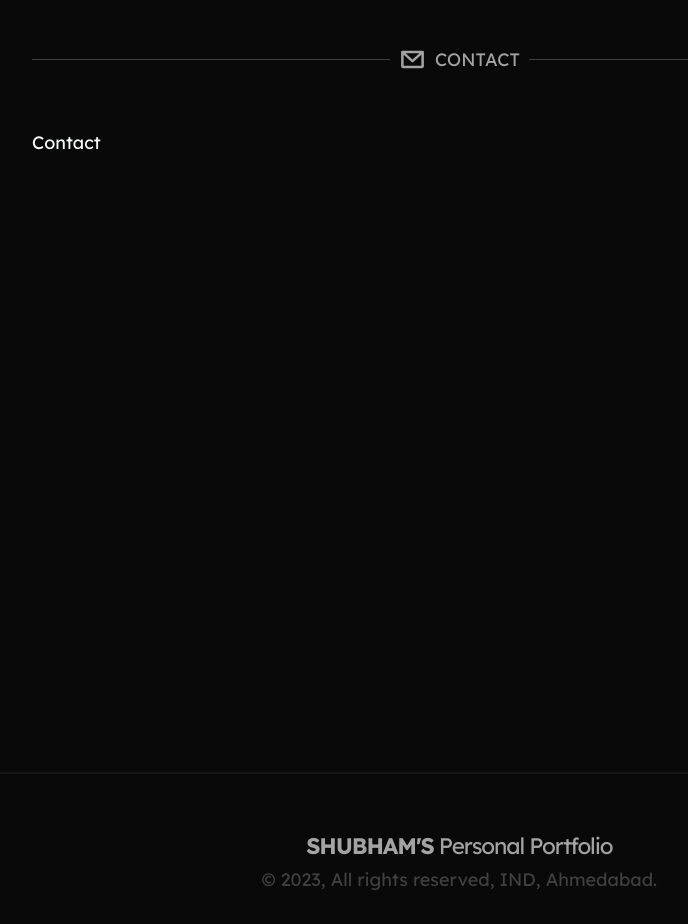
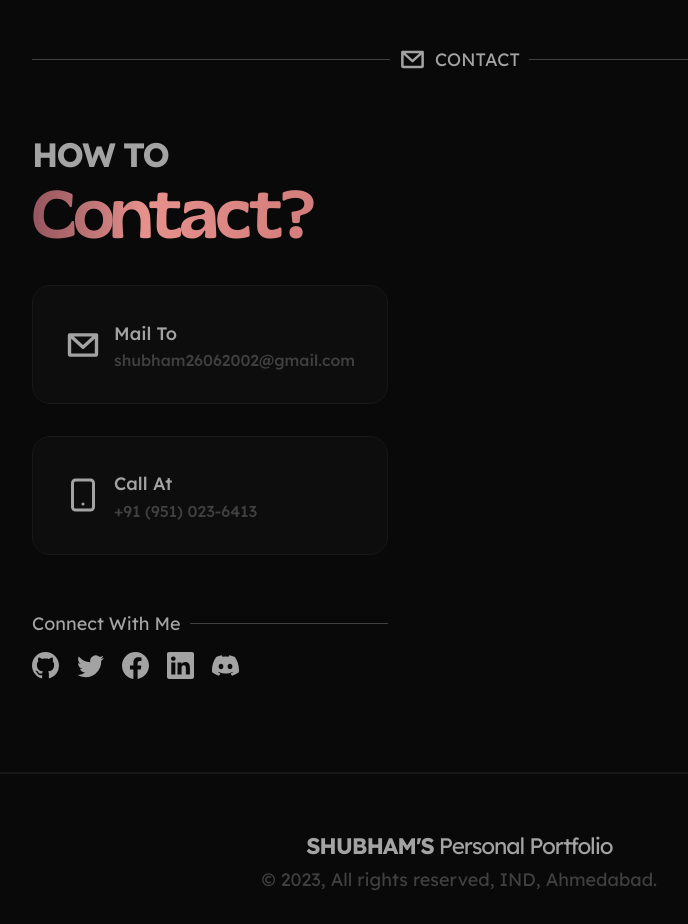
Before and after one commit to shubham26062002/portfolio-website, a Next.js app: page / in a window 1280 px wide. Shown: the part 4380-5304 px from the top of the page, without its empty margins (130-818 px from the left). Built offline with nearby package versions, Linux system fonts and the light colour scheme.

Commit message:
Working on contact section.

```diff
--- /dev/null
+++ b/app/(main)/(home)/_components/contact-section/contact-card.tsx
@@ -0,0 +1,30 @@
+import { IconType } from 'react-icons'
+import Link from 'next/link'
+
+import { cn } from '@/lib/utils'
+
+interface ContactCardProps {
+    icon: IconType,
+    title: string,
+    description?: string,
+    hoverColor?: PrimaryColor,
+    href: string,
+}
+
+export const ContactCard = ({
+    icon: Icon,
+    title,
+    description,
+    hoverColor = 'sea-green',
+    href,
+}: ContactCardProps) => {
+    return (
+        <Link className="p-7 rounded-2xl bg-midnight-gray bg-opacity-50 border-[1px] border-neutral-900 group flex items-center gap-3" href={href} target="_blank">
+            <Icon className={cn('text-neutral-400 group-hover:text-coral-pink transition-all duration-200 transform-gpu', hoverColor === 'coral-pink' && 'group-hover:text-coral-pink')} size={36} />
+            <div className="flex-1">
+                <h1 className="text-neutral-400 font-medium">{title}</h1>
+                <p className="text-sm font-medium text-neutral-700">{description}</p>
+            </div>
+        </Link>
+    )
+}
--- a/app/(main)/(home)/_components/contact-section/index.tsx
+++ b/app/(main)/(home)/_components/contact-section/index.tsx
@@ -1,9 +1,45 @@
 import { PiEnvelopeSimpleBold } from 'react-icons/pi'
+import { FiSmartphone } from 'react-icons/fi'
 
 import { SectionWrapper } from '../section-wrapper'
+import { ContactCard } from './contact-card'
+import { SocialLinks } from './social-links'
 
 export const ContactSection = () => {
+    const contactCardsData = [
+        {
+            icon: PiEnvelopeSimpleBold,
+            title: 'Mail To',
+            description: 'shubham26062002@gmail.com',
+            href: 'mailto:shubham26062002@gmail.com'
+        }, {
+            icon: FiSmartphone,
+            title: 'Call At',
+            description: '+91 (951) 023-6413',
+            href: 'tel:+919510236413'
+        },
+    ]
+
     return (
-        <SectionWrapper section="contact" backgroundColor="midnight-black" icon={PiEnvelopeSimpleBold} title="Contact" hoverColor="coral-pink">Contact</SectionWrapper>
+        <SectionWrapper section="contact" backgroundColor="midnight-black" icon={PiEnvelopeSimpleBold} title="Contact" hoverColor="coral-pink">
+            <div className="flex flex-col lg:flex-row justify-between gap-16">
+                <div className="w-fit">
+                    <div className="w-fit">
+                        <h1 className="text-3xl font-bold uppercase text-neutral-400 leading-relaxed tracking-tighter">How To</h1>
+                        <h1 className="text-6xl font-gliker leading-none tracking-tight text-pink-gradient">Contact?</h1>
+                    </div>
+                    <div className="mt-8 space-y-7">
+
+                        {contactCardsData.map((item, index) => (
+                            <ContactCard key={index} {...item} hoverColor="coral-pink" />
+                        ))}
+
+                    </div>
+                    <div className="mt-12">
+                        <SocialLinks />
+                    </div>
+                </div>
+            </div>
+        </SectionWrapper>
     )
 }
--- /dev/null
+++ b/app/(main)/(home)/_components/contact-section/social-links.tsx
@@ -0,0 +1,33 @@
+import { BsDiscord, BsFacebook, BsGithub, BsLinkedin, BsTwitter } from 'react-icons/bs'
+
+import { IconLinksWrapper } from '../icon-links-wrapper'
+
+export const SocialLinks = () => {
+    const socialLinksData = [
+        {
+            label: 'GitHub',
+            icon: BsGithub,
+            href: '#',
+        }, {
+            label: 'Twitter',
+            icon: BsTwitter,
+            href: '#',
+        }, {
+            label: 'Facebook',
+            icon: BsFacebook,
+            href: '#',
+        }, {
+            label: 'LinkedIn',
+            icon: BsLinkedin,
+            href: '#',
+        }, {
+            label: 'Discord',
+            icon: BsDiscord,
+            href: '#',
+        },
+    ]
+
+    return (
+        <IconLinksWrapper title="Connect With Me" data={socialLinksData} hoverColor="coral-pink" />
+    )
+}
```
